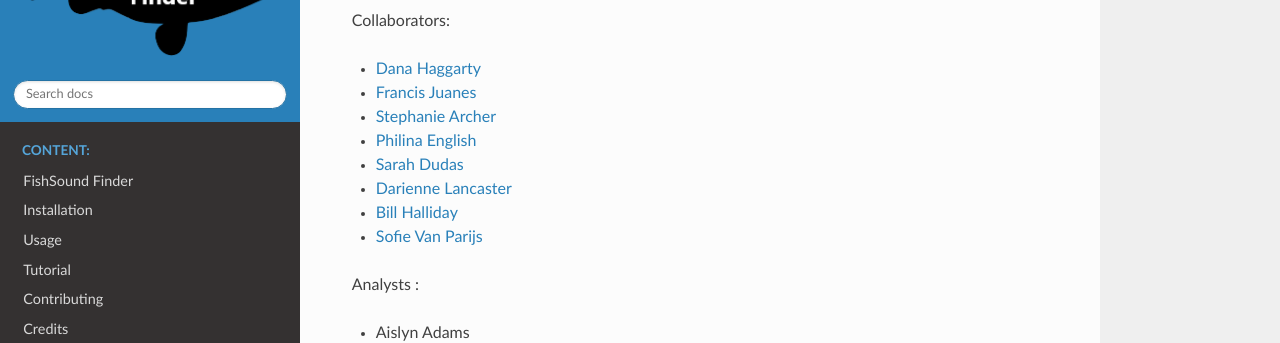
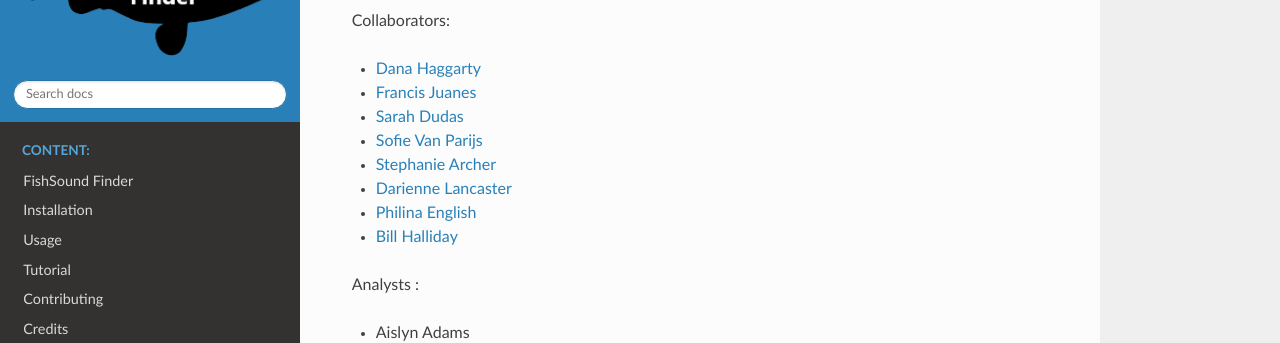
Before and after one commit to xaviermouy/FishSound_Finder, a Sphinx documentation site: the page built from docs/source/index.rst, in a window 1280 px wide and 900 px high, scrolled down 1569 px. Shown: the part 166-509 px from the top of the window. Built offline with Sphinx 7.4.7 and the Read the Docs theme 2.0.0, drawn with Linux system fonts in a browser that asks for light colours.

Commit message:
updates doc

```diff
--- a/docs/source/index.rst
+++ b/docs/source/index.rst
@@ -44,17 +44,18 @@
 
 * `Francis Juanes <https://juaneslab.weebly.com/>`__
 
+* `Sarah Dudas <https://sogdatacentre.ca/people/researchers/sarah-dudas/>`__
+
+* `Sofie Van Parijs <https://www.fisheries.noaa.gov/contact/sofie-van-parijs-phd>`__
+
 * `Stephanie Archer <https://lumcon.edu/stephanie-archer/>`__
+
+* `Darienne Lancaster <https://www.researchgate.net/scientific-contributions/Darienne-Lancaster-2163078290>`__
 
 * `Philina English <https://ecophilina.wordpress.com/>`__
 
-* `Sarah Dudas <https://sogdatacentre.ca/people/researchers/sarah-dudas/>`__
-
-* `Darienne Lancaster <https://www.researchgate.net/scientific-contributions/Darienne-Lancaster-2163078290>`__
-
 * `Bill Halliday <http://wdhalliday.weebly.com/>`__
 
-* `Sofie Van Parijs <https://www.fisheries.noaa.gov/contact/sofie-van-parijs-phd>`__
 
 
 Analysts :
```
Also changed, not shown: README.rst (+6 -4 lines).
